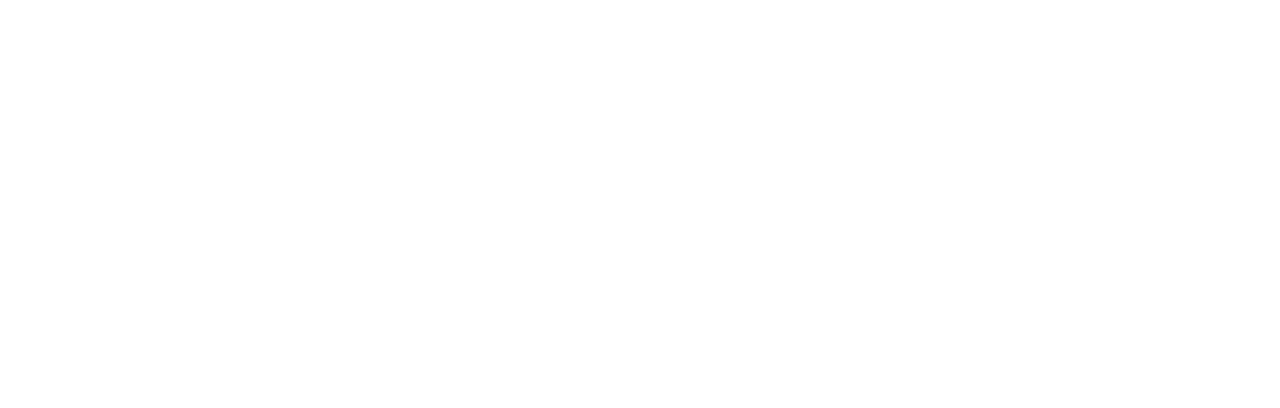
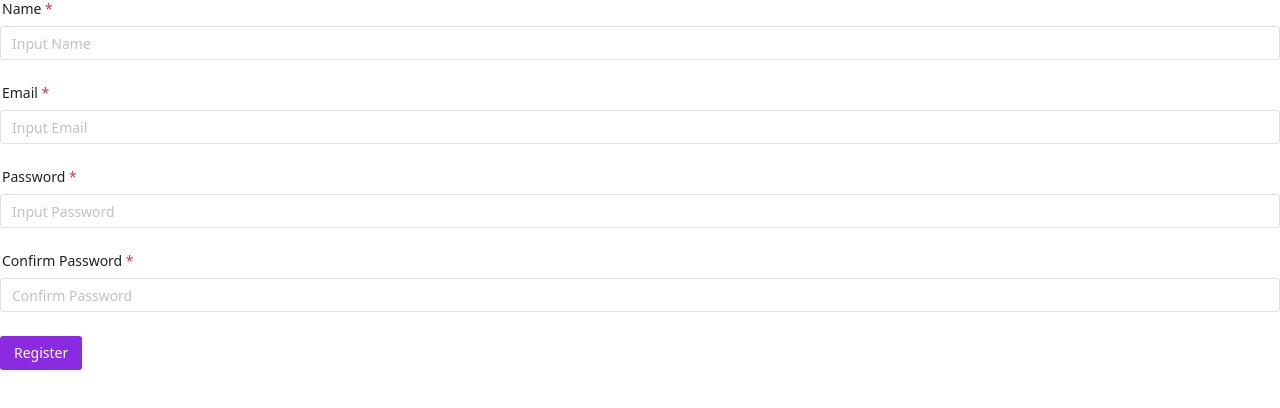
Before and after one commit to imyourjoey/product-idea-generator-FE, a Vue app: page /register in a window 1280 px wide. Before the commit this address had no page. Shown: the top 408 px of the page. Built offline with nearby package versions, Linux system fonts and the light colour scheme; the HTML template or start-up script is replaced by a standard one.

Commit message:
add register

```diff
--- a/src/components/Auth/Login.vue
+++ b/src/components/Auth/Login.vue
@@ -1,4 +1,5 @@
 <template>
+  <n-button @click="logout"> logout </n-button>
   <n-form
     ref="formRef"
     :label-width="80"
@@ -82,4 +83,27 @@
 
 // Example size property for form components
 const size = ref("medium");
+
+//logout
+// Logout function to clear the token and perform any additional logout actions
+const logout = async () => {
+  try {
+    // Optionally, make an API call to logout on the server
+    await axios.post(
+      "/api/logout",
+      {},
+      {
+        headers: {
+          Authorization: `Bearer ${localStorage.getItem("token")}`,
+        },
+      }
+    );
+  } catch (error) {
+    console.error("Error logging out:", error);
+  } finally {
+    // Clear the token from local storage
+    localStorage.removeItem("token");
+    alert("Logout successful!");
+  }
+};
 </script>
--- /dev/null
+++ b/src/components/Auth/Register.vue
@@ -0,0 +1,129 @@
+<template>
+  <n-form
+    ref="formRef"
+    :label-width="100"
+    :model="formValue"
+    :rules="rules"
+    :size="size"
+    class="w-full md:w-1/2"
+  >
+    <n-form-item label="Name" path="name" class="mb-4">
+      <n-input v-model:value="formValue.name" placeholder="Input Name" />
+    </n-form-item>
+
+    <n-form-item label="Email" path="email" class="mb-4">
+      <n-input v-model:value="formValue.email" placeholder="Input Email" />
+    </n-form-item>
+
+    <n-form-item label="Password" path="password" class="mb-4">
+      <n-input
+        v-model:value="formValue.password"
+        type="password"
+        placeholder="Input Password"
+      />
+    </n-form-item>
+
+    <n-form-item label="Confirm Password" path="c_password" class="mb-4">
+      <n-input
+        v-model:value="formValue.c_password"
+        type="password"
+        placeholder="Confirm Password"
+      />
+    </n-form-item>
+
+    <n-button @click="register" color="#8a2be2">Register</n-button>
+  </n-form>
+</template>
+
+<script setup>
+import { ref } from "vue";
+import axios from "@/utils/axios.js";
+import { NFormItem, NForm, NInput, NButton } from "naive-ui";
+
+// Form data with name, email, password, and confirmed password fields
+const emptyFormValue = {
+  name: "",
+  email: "",
+  password: "",
+  c_password: "",
+};
+
+const formValue = ref({
+  name: "",
+  email: "",
+  password: "",
+  c_password: "",
+});
+
+// Ref for form element
+const formRef = ref(null);
+
+// Register function to validate the form and submit data
+const register = async () => {
+  try {
+    // Validate the form before submitting
+    formRef.value.validate((errors) => {
+      if (errors) {
+        // Return early if there are validation errors
+        return;
+      }
+
+      // Proceed with the submission if the form is valid
+      axios
+        .post("/api/register", formValue.value)
+        .then((response) => {
+          alert("Registration successful!");
+        })
+        .catch((err) => {
+          alert(err.response.data.message);
+          formValue.value = emptyFormValue;
+        });
+    });
+  } catch (err) {
+    alert("Something went wrong:", err);
+  }
+};
+
+// Validation rules
+const rules = {
+  name: {
+    required: true,
+    message: "Please input your name",
+    trigger: "blur",
+  },
+  email: {
+    required: true,
+    trigger: "blur",
+    validator: (rule, value) => {
+      const emailPattern = /^[a-zA-Z0-9._%+-]+@[a-zA-Z0-9.-]+\.[a-zA-Z]{2,}$/;
+      if (!emailPattern.test(value)) {
+        return new Error("Please enter a valid email address");
+      }
+      return true;
+    },
+  },
+  password: {
+    required: true,
+    trigger: "blur",
+    validator: (rule, value) => {
+      if (value.length < 8) {
+        return new Error("Password must be at least 8 characters long");
+      }
+      return true;
+    },
+  },
+  c_password: {
+    required: true,
+    trigger: "blur",
+    validator: (rule, value) => {
+      if (value !== formValue.value.password) {
+        return new Error("Passwords do not match");
+      }
+      return true;
+    },
+  },
+};
+
+// Example size property for form components
+const size = ref("medium");
+</script>
--- a/src/router/index.js
+++ b/src/router/index.js
@@ -2,8 +2,14 @@
 import { createRouter, createWebHistory } from "vue-router";
 import Joey from "@/Joey.vue";
 import Login from "@/components/Auth/Login.vue";
+import Register from "@/components/Auth/Register.vue";
 
 const routes = [
+  {
+    path: "/register",
+    name: "Register",
+    component: Register,
+  },
   {
     path: "/login",
     name: "Login",
--- a/src/utils/axios.js
+++ b/src/utils/axios.js
@@ -5,7 +5,6 @@
   baseURL: "http://127.0.0.1:8000", // Laravel backend URL
   headers: {
     "Content-Type": "application/json",
-    // Add more headers if necessary (e.g., Authorization for tokens)
   },
 });
 
```
